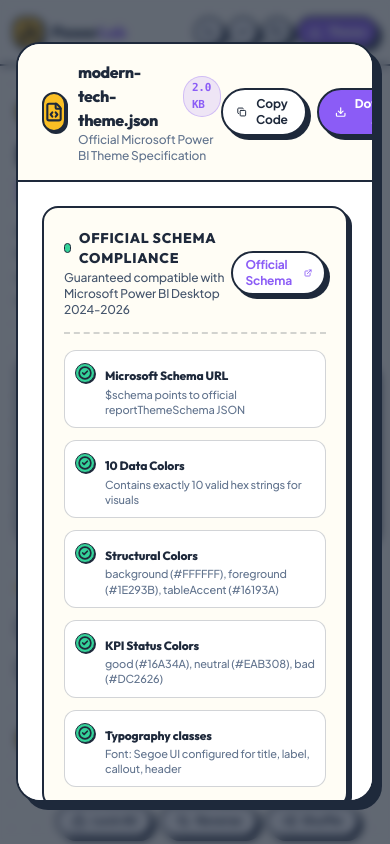
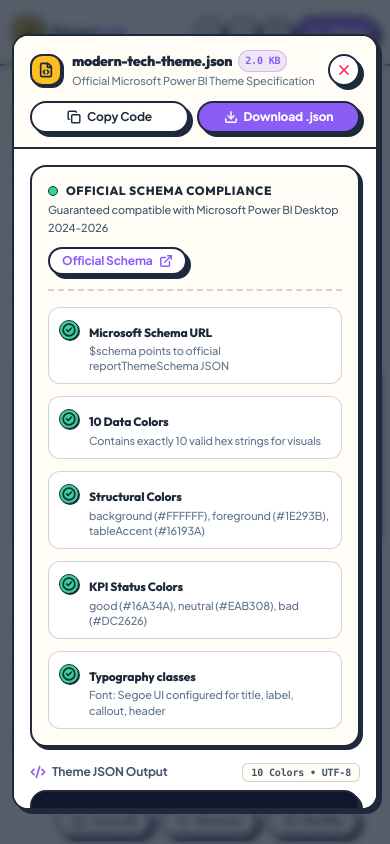
Before and after one commit to pidev3a5-arch/Powercolors, a React (Vite) app: page / in a window 390 px wide. Both pictures are taken after a click on the button 243 px from the left and 32 px from the top of the page. Shown: the top 844 px of the page. Built offline with nearby package versions, Linux system fonts and the light colour scheme.

Commit message:
fix(modal): responsive mobile layout for inspect json modal

```diff
--- a/src/components/JsonThemeModal.tsx
+++ b/src/components/JsonThemeModal.tsx
@@ -1,4 +1,4 @@
-import React, { useState } from 'react';
+import React, { useState, useEffect } from 'react';
 import { X, Copy, Check, Download, Code2, BookOpen, FileCode } from 'lucide-react';
 import { PowerBITheme } from '../core/types';
 import { serializePowerBITheme } from '../core/powerBiTheme';
@@ -20,6 +20,22 @@ export const JsonThemeModal: React.FC<JsonThemeModalProps> = ({
   isDarkCanvas,
 }) => {
   const [copied, setCopied] = useState(false);
+
+  useEffect(() => {
+    const handleKeyDown = (e: KeyboardEvent) => {
+      if (e.key === 'Escape') {
+        onClose();
+      }
+    };
+    if (isOpen) {
+      window.addEventListener('keydown', handleKeyDown);
+      document.body.style.overflow = 'hidden';
+    }
+    return () => {
+      window.removeEventListener('keydown', handleKeyDown);
+      document.body.style.overflow = 'unset';
+    };
+  }, [isOpen, onClose]);
 
   if (!isOpen) return null;
 
@@ -47,52 +63,76 @@ export const JsonThemeModal: React.FC<JsonThemeModalProps> = ({
   };
 
   return (
-    <div className="fixed inset-0 z-50 flex items-center justify-center p-4 bg-[#1E293B]/70 backdrop-blur-xs animate-in fade-in duration-200">
-      <div className="w-full max-w-4xl max-h-[90vh] rounded-3xl border-2 border-[#1E293B] dark:border-slate-700 bg-white dark:bg-slate-900 shadow-[8px_8px_0px_0px_#1E293B] dark:shadow-[8px_8px_0px_0px_#020617] flex flex-col overflow-hidden">
-        {/* Modal Header */}
-        <div className="px-6 py-4 border-b-2 border-[#1E293B] dark:border-slate-800 bg-[#FFFDF5] dark:bg-slate-950 flex items-center justify-between">
-          <div className="flex items-center space-x-3">
-            <div className="w-10 h-10 rounded-2xl bg-[#FBBF24] border-2 border-[#1E293B] shadow-[2px_2px_0px_0px_#1E293B] flex items-center justify-center text-[#1E293B]">
-              <FileCode className="w-5 h-5 stroke-[2.5]" />
+    <div
+      className="fixed inset-0 z-50 flex items-center justify-center p-3 sm:p-6 bg-[#1E293B]/75 backdrop-blur-xs animate-in fade-in duration-200"
+      onClick={(e) => { if (e.target === e.currentTarget) onClose(); }}
+    >
+      <div
+        className="w-full max-w-4xl max-h-[92vh] sm:max-h-[90vh] rounded-2xl sm:rounded-3xl border-2 border-[#1E293B] dark:border-slate-700 bg-white dark:bg-slate-900 shadow-[4px_4px_0px_0px_#1E293B] sm:shadow-[8px_8px_0px_0px_#1E293B] dark:shadow-[6px_6px_0px_0px_#020617] flex flex-col overflow-hidden"
+        onClick={(e) => e.stopPropagation()}
+      >
+        {/* Modal Header: Responsive 2-tier on mobile, 1-tier on desktop */}
+        <div className="px-4 py-3.5 sm:px-6 sm:py-4 border-b-2 border-[#1E293B] dark:border-slate-800 bg-[#FFFDF5] dark:bg-slate-950 flex flex-col sm:flex-row sm:items-center sm:justify-between gap-3 flex-shrink-0">
+          {/* Top Row: File Icon, Title, Size Badge, and Guaranteed-Visible Close Button */}
+          <div className="flex items-center justify-between gap-2 min-w-0 w-full sm:w-auto">
+            <div className="flex items-center gap-2.5 sm:space-x-3 min-w-0">
+              <div className="w-8 h-8 sm:w-10 sm:h-10 rounded-xl sm:rounded-2xl bg-[#FBBF24] border-2 border-[#1E293B] shadow-[2px_2px_0px_0px_#1E293B] flex items-center justify-center text-[#1E293B] flex-shrink-0">
+                <FileCode className="w-4 h-4 sm:w-5 sm:h-5 stroke-[2.5]" />
               </div>
-            <div>
-              <div className="flex items-center space-x-2.5">
-                <h3 className="text-base font-heading font-extrabold tracking-tight text-[#1E293B] dark:text-white">
+              <div className="min-w-0">
+                <div className="flex items-center gap-1.5 sm:gap-2">
+                  <h3 className="text-sm sm:text-base font-heading font-black tracking-tight text-[#1E293B] dark:text-white truncate">
                     {fileName}
                   </h3>
-                <span className="text-[11px] font-mono font-bold px-2 py-0.5 rounded-full bg-[#8B5CF6]/15 text-[#8B5CF6] border border-[#8B5CF6]/30">
+                  <span className="text-[10px] sm:text-[11px] font-mono font-black px-1.5 py-0.5 rounded-full bg-[#8B5CF6]/15 text-[#8B5CF6] border border-[#8B5CF6]/30 flex-shrink-0">
                     {fileSizeKb} KB
                   </span>
                 </div>
-              <p className="text-xs text-slate-500 font-medium">
+                <p className="text-[11px] sm:text-xs text-slate-500 font-medium truncate">
                   Official Microsoft Power BI Theme Specification
                 </p>
               </div>
             </div>
 
-          <div className="flex items-center space-x-2.5">
+            {/* Mobile Close Button (Anchored to top right, never pushed off-screen) */}
+            <button
+              type="button"
+              onClick={onClose}
+              className="sm:hidden pop-btn p-1.5 rounded-full bg-white dark:bg-slate-800 text-rose-500 hover:bg-rose-500 hover:text-white transition-colors flex-shrink-0 cursor-pointer"
+              title="Close modal"
+              aria-label="Close modal"
+            >
+              <X className="w-4 h-4 stroke-[2.5]" />
+            </button>
+          </div>
+
+          {/* Action Buttons: Full width on mobile, inline on desktop */}
+          <div className="flex items-center justify-between sm:justify-end gap-2 w-full sm:w-auto flex-shrink-0">
             <button
               type="button"
               onClick={handleCopy}
-              className="pop-btn inline-flex items-center gap-1.5 px-3.5 py-1.5 rounded-full text-xs font-bold bg-white dark:bg-slate-800 text-[#1E293B] dark:text-white hover:bg-[#FBBF24] hover:text-[#1E293B] cursor-pointer"
+              className="pop-btn flex-1 sm:flex-none inline-flex items-center justify-center gap-1.5 px-3 sm:px-3.5 py-1.5 rounded-full text-xs font-bold bg-white dark:bg-slate-800 text-[#1E293B] dark:text-white hover:bg-[#FBBF24] hover:text-[#1E293B] cursor-pointer"
             >
-              {copied ? <Check className="w-4 h-4 text-emerald-600 stroke-[3]" /> : <Copy className="w-4 h-4 stroke-[2.5]" />}
-              <span>{copied ? 'Copied JSON!' : 'Copy Code'}</span>
+              {copied ? <Check className="w-3.5 h-3.5 sm:w-4 sm:h-4 text-emerald-600 stroke-[3]" /> : <Copy className="w-3.5 h-3.5 sm:w-4 sm:h-4 stroke-[2.5]" />}
+              <span>{copied ? 'Copied!' : 'Copy Code'}</span>
             </button>
 
             <button
               type="button"
               onClick={handleDownload}
-              className="pop-btn inline-flex items-center gap-1.5 px-4 py-1.5 rounded-full text-xs font-extrabold bg-[#8B5CF6] text-white hover:bg-[#7C3AED] cursor-pointer shadow-[3px_3px_0px_0px_#1E293B]"
+              className="pop-btn flex-1 sm:flex-none inline-flex items-center justify-center gap-1.5 px-3.5 sm:px-4 py-1.5 rounded-full text-xs font-black bg-[#8B5CF6] text-white hover:bg-[#7C3AED] cursor-pointer shadow-[2.5px_2.5px_0px_0px_#1E293B]"
             >
-              <Download className="w-4 h-4 stroke-[2.5]" />
+              <Download className="w-3.5 h-3.5 sm:w-4 sm:h-4 stroke-[2.5]" />
               <span>Download .json</span>
             </button>
 
+            {/* Desktop Close Button (hidden on mobile, visible on sm and up) */}
             <button
               type="button"
               onClick={onClose}
-              className="pop-btn p-1.5 rounded-full bg-white dark:bg-slate-800 text-rose-500 hover:bg-rose-500 hover:text-white transition-colors ml-1 cursor-pointer"
+              className="hidden sm:inline-flex pop-btn p-1.5 rounded-full bg-white dark:bg-slate-800 text-rose-500 hover:bg-rose-500 hover:text-white transition-colors ml-1 cursor-pointer"
+              title="Close modal"
+              aria-label="Close modal"
             >
               <X className="w-5 h-5 stroke-[2.5]" />
             </button>
@@ -100,7 +140,7 @@ export const JsonThemeModal: React.FC<JsonThemeModalProps> = ({
         </div>
 
         {/* Modal Scrollable Body */}
-        <div className="p-6 overflow-y-auto space-y-6 flex-1 bg-white dark:bg-slate-900">
+        <div className="p-4 sm:p-6 overflow-y-auto space-y-4 sm:space-y-6 flex-1 bg-white dark:bg-slate-900">
           {/* Schema Validation Card */}
           <SchemaValidationCard theme={theme} isDarkCanvas={isDarkCanvas} />
 
@@ -111,26 +151,26 @@ export const JsonThemeModal: React.FC<JsonThemeModalProps> = ({
                 <Code2 className="w-4 h-4 text-[#8B5CF6] stroke-[2.5]" />
                 <span>Theme JSON Output</span>
               </span>
-              <span className="font-mono text-[11px] bg-[#FFFDF5] dark:bg-slate-950 px-2 py-0.5 rounded-md border border-[#1E293B]/20">
-                {theme.dataColors.length} Data Colors • UTF-8
+              <span className="font-mono text-[10px] sm:text-[11px] bg-[#FFFDF5] dark:bg-slate-950 px-2 py-0.5 rounded-md border border-[#1E293B]/20">
+                {theme.dataColors.length} Colors • UTF-8
               </span>
             </div>
 
-            <div className="relative rounded-2xl overflow-hidden bg-[#0F172A] border-2 border-[#1E293B] shadow-[4px_4px_0px_0px_#1E293B]">
-              <pre className="p-4 text-xs font-mono text-emerald-400 overflow-x-auto max-h-[300px] leading-relaxed selection:bg-[#FBBF24] selection:text-[#1E293B]">
+            <div className="relative rounded-2xl overflow-hidden bg-[#0F172A] border-2 border-[#1E293B] shadow-[3px_3px_0px_0px_#1E293B] sm:shadow-[4px_4px_0px_0px_#1E293B]">
+              <pre className="p-3.5 sm:p-4 text-xs font-mono text-emerald-400 overflow-x-auto max-h-[220px] sm:max-h-[300px] leading-relaxed selection:bg-[#FBBF24] selection:text-[#1E293B]">
                 <code>{jsonString}</code>
               </pre>
             </div>
           </div>
 
           {/* Power BI Import Guide */}
-          <div className="p-5 rounded-2xl border-2 border-[#1E293B] dark:border-slate-800 bg-[#FFFDF5] dark:bg-slate-950 shadow-[3px_3px_0px_0px_#1E293B]">
+          <div className="p-4 sm:p-5 rounded-2xl border-2 border-[#1E293B] dark:border-slate-800 bg-[#FFFDF5] dark:bg-slate-950 shadow-[3px_3px_0px_0px_#1E293B]">
             <h4 className="text-xs font-heading font-extrabold flex items-center gap-2 mb-2 text-[#1E293B] dark:text-white uppercase tracking-wider">
               <BookOpen className="w-4 h-4 text-[#F472B6] stroke-[2.5]" />
               <span>How to Apply in Power BI Desktop:</span>
             </h4>
             <ol className="text-xs space-y-1.5 list-decimal list-inside text-slate-700 dark:text-slate-300 font-medium">
-              <li>Download this <code className="font-mono font-bold bg-[#FBBF24] text-[#1E293B] px-1.5 py-0.5 rounded border border-[#1E293B]">{fileName}</code> file to your computer.</li>
+              <li>Download this <code className="font-mono font-bold bg-[#FBBF24] text-[#1E293B] px-1.5 py-0.5 rounded border border-[#1E293B]">{fileName}</code> file.</li>
               <li>Open your report in <strong>Power BI Desktop</strong>.</li>
               <li>On the ribbon, click the <strong>View</strong> tab.</li>
               <li>Expand the <strong>Themes</strong> dropdown gallery and select <strong>Browse for themes...</strong></li>
--- a/src/components/SchemaValidationCard.tsx
+++ b/src/components/SchemaValidationCard.tsx
@@ -43,15 +43,15 @@ export const SchemaValidationCard: React.FC<SchemaValidationCardProps> = ({
   ];
 
   return (
-    <div className="rounded-2xl border-2 border-[#1E293B] dark:border-slate-700 p-5 bg-[#FFFDF5] dark:bg-slate-900 shadow-[4px_4px_0px_0px_#1E293B]">
+    <div className="rounded-2xl border-2 border-[#1E293B] dark:border-slate-700 p-4 sm:p-5 bg-[#FFFDF5] dark:bg-slate-900 shadow-[3px_3px_0px_0px_#1E293B] sm:shadow-[4px_4px_0px_0px_#1E293B]">
       {/* Header */}
-      <div className="flex items-center justify-between pb-3.5 border-b-2 border-dashed border-[#1E293B]/20 dark:border-slate-800">
+      <div className="flex flex-col sm:flex-row sm:items-center justify-between gap-2.5 pb-3.5 border-b-2 border-dashed border-[#1E293B]/20 dark:border-slate-800">
         <div>
-          <h4 className="text-sm font-heading font-extrabold text-[#1E293B] dark:text-white uppercase tracking-wider flex items-center gap-2">
+          <h4 className="text-xs sm:text-sm font-heading font-extrabold text-[#1E293B] dark:text-white uppercase tracking-wider flex items-center gap-2">
             <span className="w-2.5 h-2.5 rounded-full bg-[#34D399] border border-[#1E293B]" />
             Official Schema Compliance
           </h4>
-          <p className="text-xs text-slate-600 dark:text-slate-400 font-medium mt-0.5">
+          <p className="text-[11px] sm:text-xs text-slate-600 dark:text-slate-400 font-medium mt-0.5">
             Guaranteed compatible with Microsoft Power BI Desktop 2024-2026
           </p>
         </div>
@@ -60,7 +60,7 @@ export const SchemaValidationCard: React.FC<SchemaValidationCardProps> = ({
           href="https://github.com/microsoft/powerbi-desktop-samples/tree/main/Report%20Theme%20JSON%20Schema"
           target="_blank"
           rel="noopener noreferrer"
-          className="pop-btn text-xs bg-white dark:bg-slate-800 text-[#8B5CF6] dark:text-[#A78BFA] px-3 py-1 rounded-full font-bold inline-flex items-center gap-1.5 transition-colors"
+          className="pop-btn self-start sm:self-auto text-xs bg-white dark:bg-slate-800 text-[#8B5CF6] dark:text-[#A78BFA] px-3 py-1 rounded-full font-bold inline-flex items-center gap-1.5 transition-colors"
         >
           <span>Official Schema</span>
           <ExternalLink className="w-3.5 h-3.5 stroke-[2.5]" />
```
Lines whose indentation alone changed are shown as unchanged.
